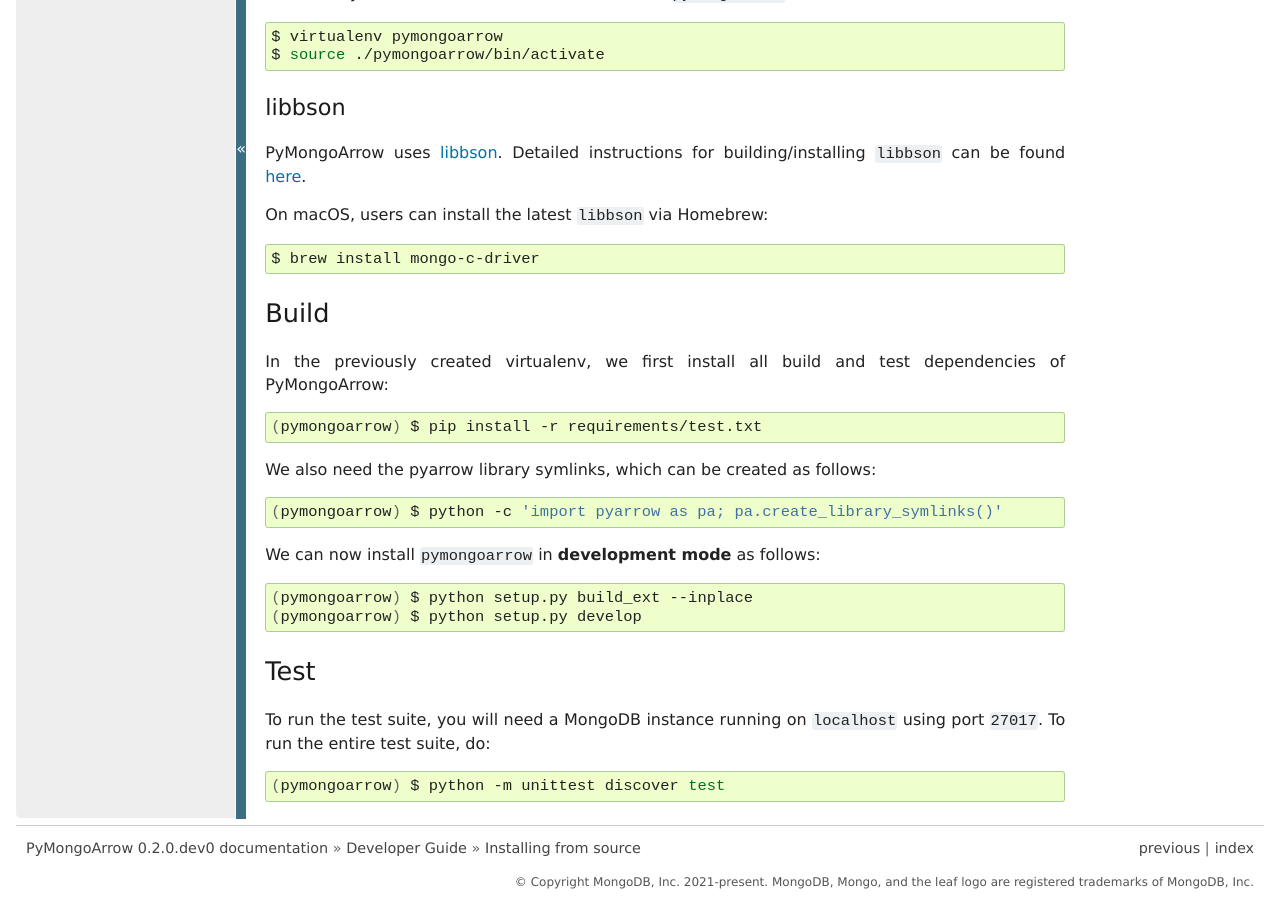
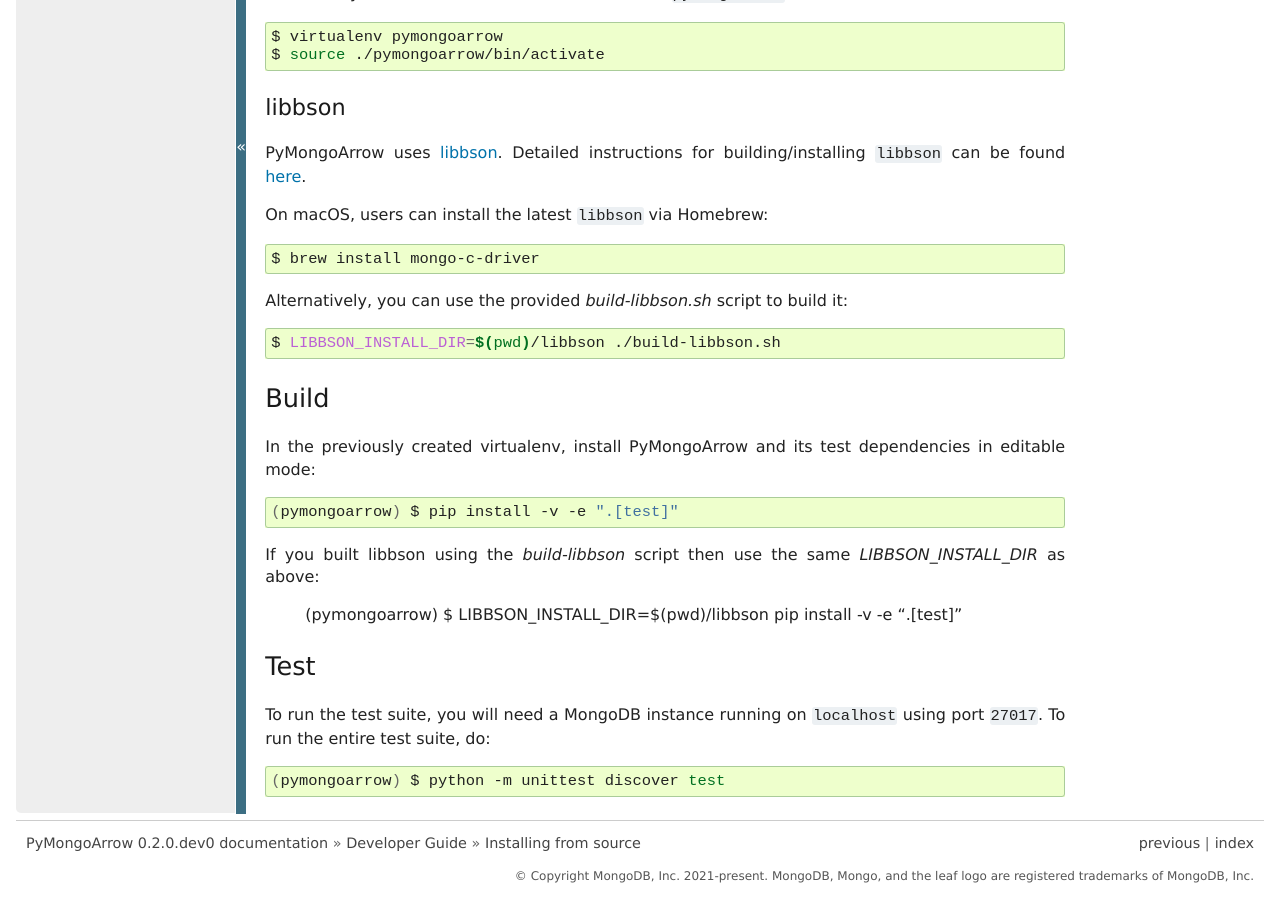
Before and after one commit to mongodb-labs/mongo-arrow, a Sphinx documentation site: the page built from bindings/python/docs/source/developer/installation.rst, in a window 1280 px wide and 900 px high, scrolled down 592 px. Built offline with Sphinx 7.4.7, drawn with Linux system fonts in a browser that asks for light colours.

Commit message:
PYTHON-3047 Clean up handling of pyarrow library (#39)

```diff
--- a/bindings/python/docs/source/developer/installation.rst
+++ b/bindings/python/docs/source/developer/installation.rst
@@ -41,23 +41,22 @@ On macOS, users can install the latest ``libbson`` via Homebrew::
 
   $ brew install mongo-c-driver
 
+Alternatively, you can use the provided `build-libbson.sh` script to build it::
+
+  $ LIBBSON_INSTALL_DIR=$(pwd)/libbson ./build-libbson.sh
+
 
 Build
 -----
 
-In the previously created virtualenv, we first install all build and test dependencies
-of PyMongoArrow::
+In the previously created virtualenv, install PyMongoArrow and its test dependencies in editable mode::
 
-  (pymongoarrow) $ pip install -r requirements/test.txt
+  (pymongoarrow) $ pip install -v -e ".[test]"
 
-We also need the pyarrow library symlinks, which can be created as follows::
+If you built libbson using the `build-libbson` script then use the same `LIBBSON_INSTALL_DIR` as above:
 
-  (pymongoarrow) $ python -c 'import pyarrow as pa; pa.create_library_symlinks()'
+  (pymongoarrow) $ LIBBSON_INSTALL_DIR=$(pwd)/libbson pip install -v -e ".[test]"
 
-We can now install ``pymongoarrow`` in **development mode** as follows::
-
-  (pymongoarrow) $ python setup.py build_ext --inplace
-  (pymongoarrow) $ python setup.py develop
 
 Test
 ----
```
Also changed, not shown: 10 other files.
